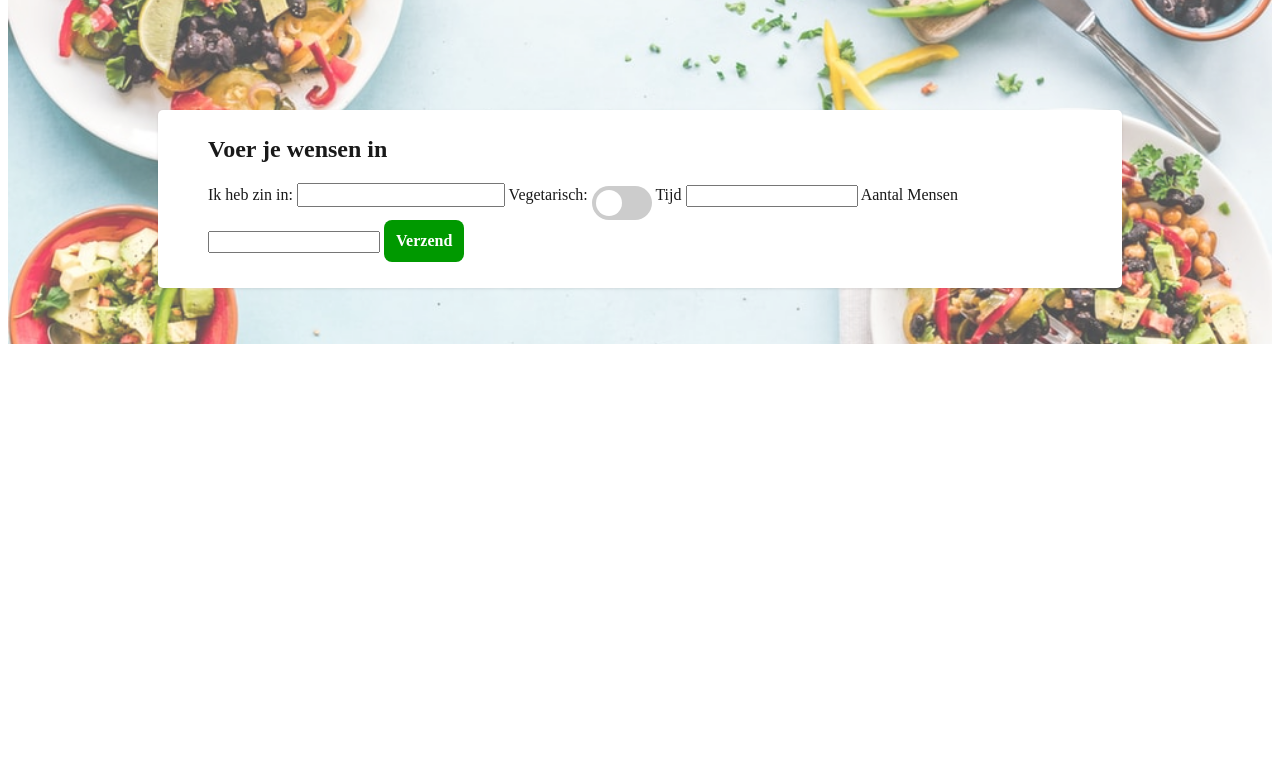
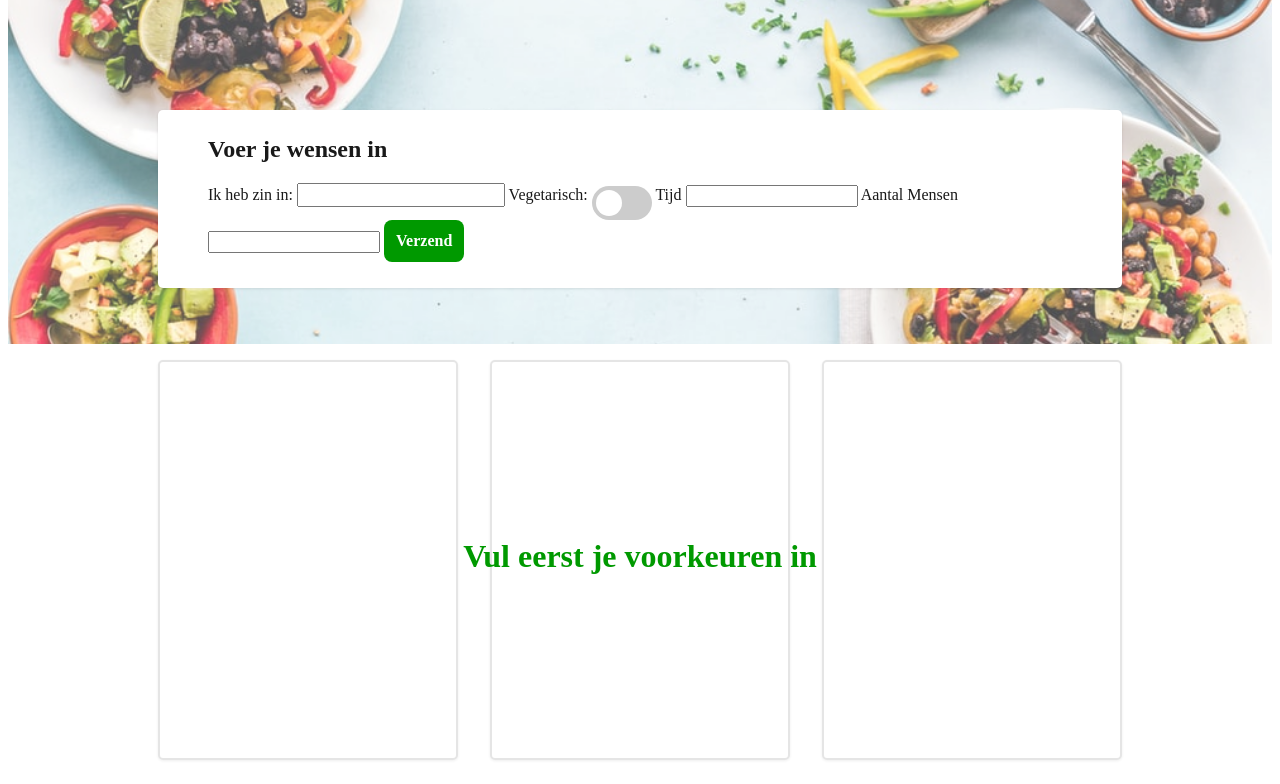
Before and after one commit to sjerrietukkel/frontend_designers, a website: page index.html in a window 1280 px wide. Shown: the part 330-1114 px from the top of the page. Before the commit the page ends 800 px from the top, so only its background shows below. Drawn offline with Linux system fonts and the light colour scheme; a web font is replaced by a local one.

Commit message:
pre-loader added

```diff
--- a/index.js
+++ b/index.js
@@ -11,12 +11,16 @@
 //     // console.log(html)
 //     document.querySelector('#app').insertAdjacentHTML('beforeend', html)
 // })
+const isEmpty = document.getElementById("app").childNodes.length
+if (isEmpty == 1) {
+    document.querySelector('#app').insertAdjacentHTML('beforeend', `<div class="full-width"><h1>Vul eerst je voorkeuren in</h1></div><div class="card-loading"></div><div class="card-loading"></div><div class="card-loading"></div>`)
+}
+
 
 
 function Submit() {
     event.preventDefault()
     const fname = document.getElementById("fname").value
-
     const points = document.getElementById("points").value
     const persons = document.getElementById("aantalMensen").value
 
--- a/style.css
+++ b/style.css
@@ -127,6 +127,19 @@ form {
     -webkit-box-sizing: border-box;
 }
 
+.card-loading {
+  width: 300px;
+  height: 400px;
+  border: 2px solid rgba(128, 128, 128, 0.3);
+  box-shadow: rgba(0, 0, 0, 0.1) 0px 1px 3px 0px;
+  box-sizing: border-box;
+  -moz-box-sizing: border-box;
+  -webkit-box-sizing: border-box;
+  border-radius: 5px;
+  margin: 16px;
+  z-index: 1;
+}
+
 .card-title {
     padding: 10px;
     color: rgb(25,25,25);
@@ -245,3 +258,21 @@ form {
       font-size: 16px;
       margin: 0 16px 0 0 ;
   }
+
+  .full-width {
+    width: 100%;
+    display: flex;
+    justify-content: center;
+    position: absolute;
+    /* margin-bottom: -200px; */
+    z-index: 2;
+    height: 425px;
+    background-color: rgba(255,255,255, .3);
+  }
+
+  .full-width > h1 {
+    color: #009900;
+    text-align: center;
+    font-size: 32px;
+    margin: auto
+  }
```
